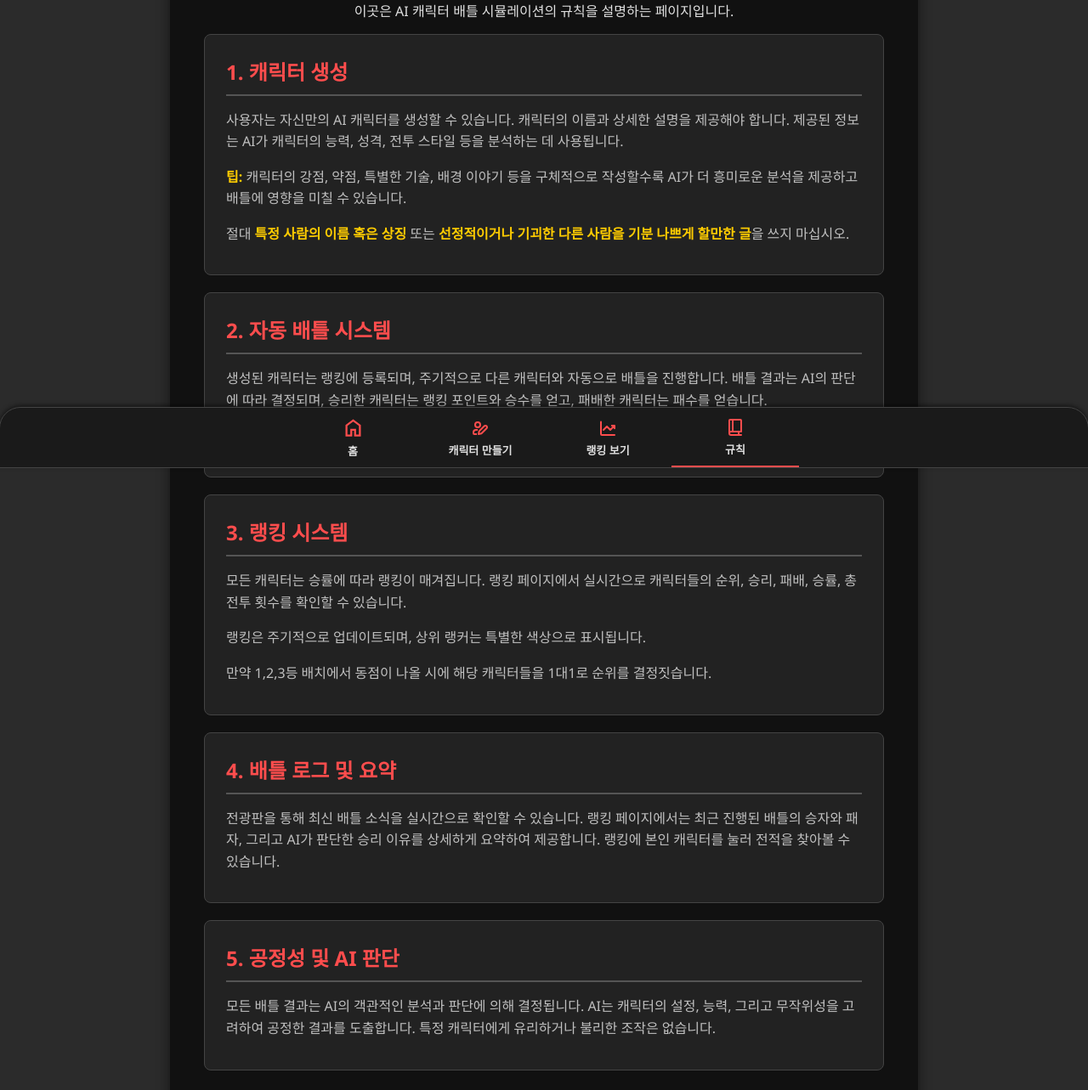
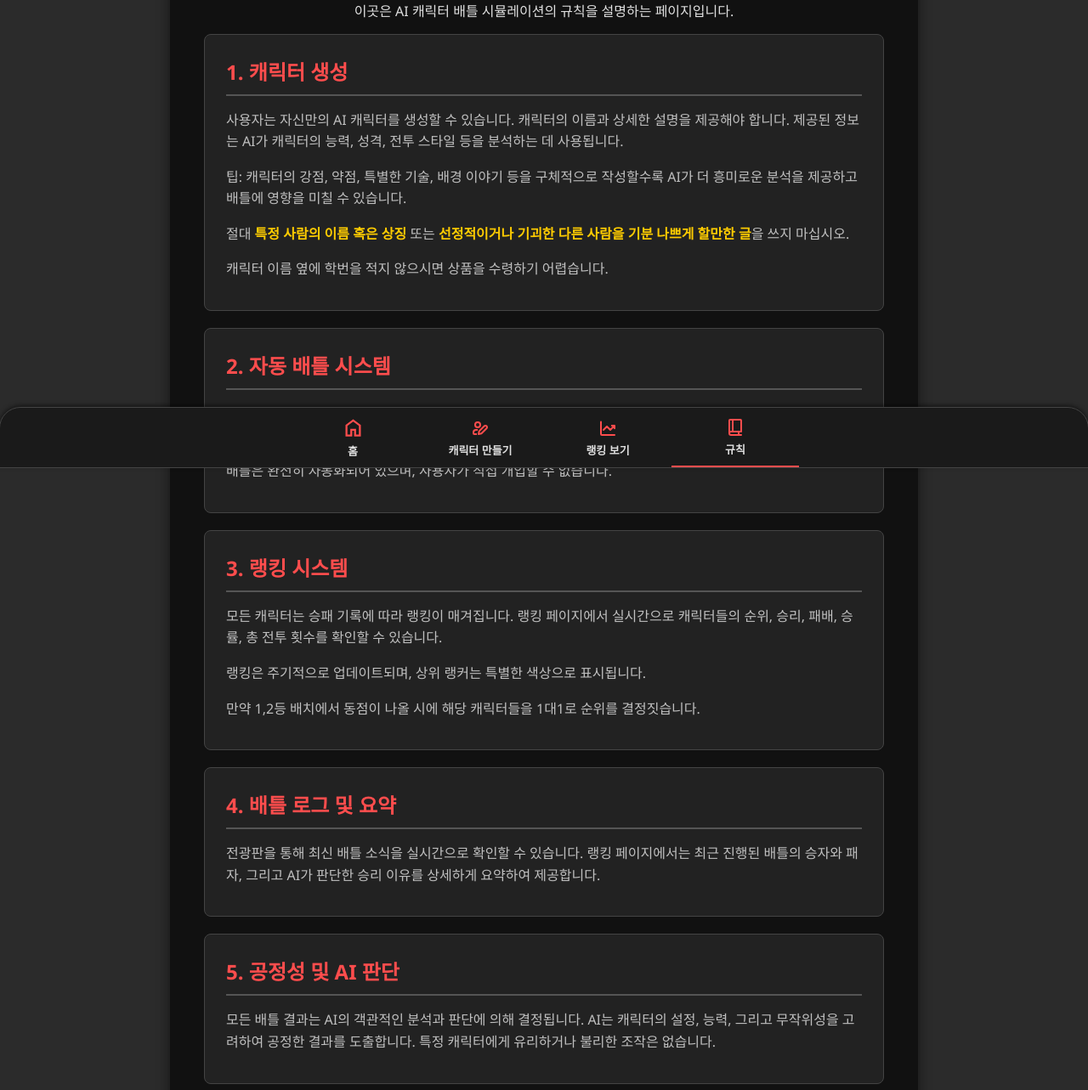
Before and after one commit to udorea/ai_character_battle, a Flask app: page /rules in a window 1280 px wide. Shown: the part 249-1532 px from the top of the page at 85% size. Run offline with Flask 3, Linux system fonts and the light colour scheme; data that the repository does not hold is empty.

Commit message:
Update rule.html

```diff
--- a/character/templates/rule.html
+++ b/character/templates/rule.html
@@ -22,10 +22,13 @@
                 제공된 정보는 AI가 캐릭터의 능력, 성격, 전투 스타일 등을 분석하는 데 사용됩니다.
             </p>
             <p>
-                <strong>팁:</strong> 캐릭터의 강점, 약점, 특별한 기술, 배경 이야기 등을 구체적으로 작성할수록 AI가 더 흥미로운 분석을 제공하고 배틀에 영향을 미칠 수 있습니다.
+                팁: 캐릭터의 강점, 약점, 특별한 기술, 배경 이야기 등을 구체적으로 작성할수록 AI가 더 흥미로운 분석을 제공하고 배틀에 영향을 미칠 수 있습니다.
             </p>
             <p>
                 절대<strong> 특정 사람의 이름 혹은 상징</strong> 또는 <strong>선정적이거나 기괴한 다른 사람을 기분 나쁘게 할만한 글</strong>을 쓰지 마십시오.
+            </p>
+            <p>
+                캐릭터 이름 옆에 학번을 적지 않으시면 상품을 수령하기 어렵습니다.
             </p>
         </div>
 
@@ -43,13 +46,13 @@
         <div class="rule-section">
             <h2>3. 랭킹 시스템</h2>
             <p>
-                모든 캐릭터는 승률에 따라 랭킹이 매겨집니다. 랭킹 페이지에서 실시간으로 캐릭터들의 순위, 승리, 패배, 승률, 총 전투 횟수를 확인할 수 있습니다.
+                모든 캐릭터는 승패 기록에 따라 랭킹이 매겨집니다. 랭킹 페이지에서 실시간으로 캐릭터들의 순위, 승리, 패배, 승률, 총 전투 횟수를 확인할 수 있습니다.
             </p>
             <p>
                 랭킹은 주기적으로 업데이트되며, 상위 랭커는 특별한 색상으로 표시됩니다.
             </p>
             <p>
-                만약 1,2,3등 배치에서 동점이 나올 시에 해당 캐릭터들을 1대1로 순위를 결정짓습니다.
+                만약 1,2등 배치에서 동점이 나올 시에 해당 캐릭터들을 1대1로 순위를 결정짓습니다.
             </p>
         </div>
 
@@ -58,7 +61,6 @@
             <p>
                 전광판을 통해 최신 배틀 소식을 실시간으로 확인할 수 있습니다.
                 랭킹 페이지에서는 최근 진행된 배틀의 승자와 패자, 그리고 AI가 판단한 승리 이유를 상세하게 요약하여 제공합니다.
-                랭킹에 본인 캐릭터를 눌러 전적을 찾아볼 수 있습니다.
             </p>
         </div>
 
```
